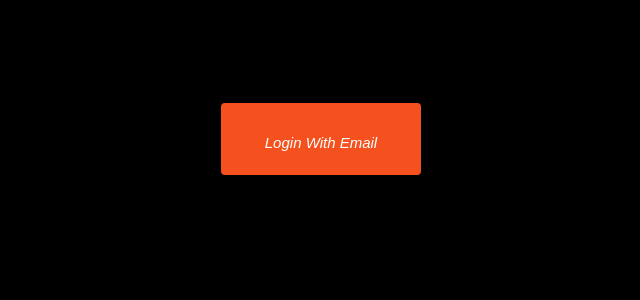
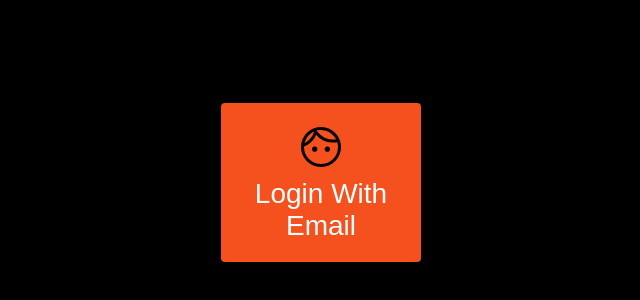
Before and after one commit to ThatZoeGamer/netubeofficial.github.io, a plain HTML site: page join-netube.html in a window 1280 px wide. Shown: the part 90-390 px from the top of the page, without its empty margins (319-959 px from the left). Drawn offline with Linux system fonts and the light colour scheme; a web font is replaced by a local one.

Commit message:
Update join-netube.html

```diff
--- a/join-netube.html
+++ b/join-netube.html
@@ -19,7 +19,7 @@
       <div class="box animate fadeInUp one">
 
       <br><br><br><br><br><br>
-      <button class="button"><i src="\Email login.png" style="display: inline;font-size: 15px;"><span> Login With Email </span></button></i>
+      <button class="button"><img src="\Email login.png" style="display: inline;font-size: 15px;"><span> Login With Email </span></button></img>
         </div>
     </center>
 
```
